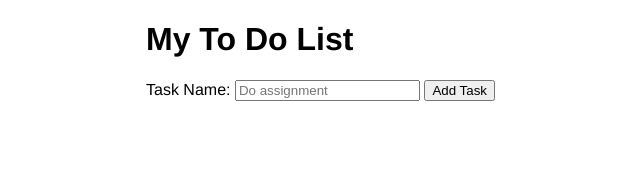
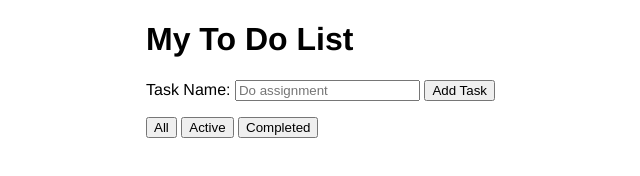
Before and after one commit to disha-grover/ISYS3004TODO, a plain HTML site: page index.html in a window 1280 px wide. Shown: the whole page, without its empty margins (194-834 px from the left). Drawn offline with Linux system fonts and the light colour scheme.

Commit message:
fixed error in js and added buttons to html

```diff
--- a/index.html
+++ b/index.html
@@ -24,6 +24,9 @@
     <ul id="todo-list">
 
     </ul>
+  <button type ="button" id="show-all">All</button>
+  <button type ="button" id="show-active">Active</button>
+  <button type ="button" id="show-completed">Completed</button>
 
 <script type = "text/template" id = "list-item-template">
     <li class="task">
--- a/js/script.js
+++ b/js/script.js
@@ -80,7 +80,7 @@ function renderTasks(){
 
 function saveTasks(name, isCompleted){
     localStorage.setItem(name, isCompleted);
-
+}
 // Step 3 link to event handler
 addTaskButton.addEventListener('click', onAddTaskClicked);
 todoListContainer.addEventListener('click', onTodoListContainerClicked);
```
